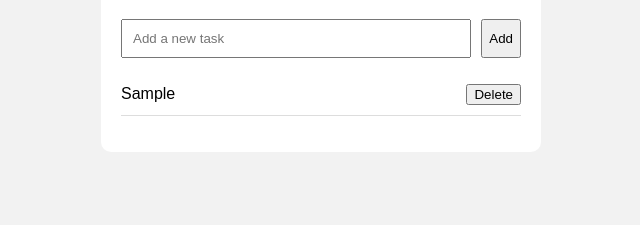
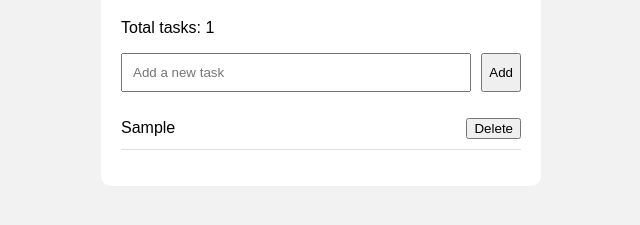
Before and after one commit to DevKherwal/Todo-app, a plain HTML site: page index.html in a window 1280 px wide. Both pictures are taken after typing "Sample" into the empty fields and a click on the button "Add". Shown: the part 149-374 px from the top of the page, without its empty margins (319-959 px from the left). Drawn offline with Linux system fonts and the light colour scheme.

Commit message:
Add total task counter

```diff
--- a/index.html
+++ b/index.html
@@ -10,6 +10,8 @@
     <div class="app">
         <h1>My To-Do List</h1>
 
+        <p id="taskCount">Total tasks: 0</p>
+
         <form id="taskForm">
             <input id="taskInput" type="text" placeholder="Add a new task">
             <button type="submit">Add</button>
--- a/script.js
+++ b/script.js
@@ -1,6 +1,8 @@
+
 const taskForm = document.querySelector("#taskForm");
 const taskInput = document.querySelector("#taskInput");
 const taskList = document.querySelector("#taskList");
+const taskCount = document.querySelector("#taskCount");
 
 let tasks = JSON.parse(localStorage.getItem("tasks")) || [];
 
@@ -11,30 +13,36 @@ function saveTasks() {
 function renderTasks() {
     taskList.innerHTML = "";
 
-    tasks.forEach(function (task, index) {
+    // NEW: Update total task count
+    taskCount.textContent = `Total tasks: ${tasks.length}`;
+
+    tasks.forEach((task, index) => {
         const li = document.createElement("li");
 
         const span = document.createElement("span");
         span.textContent = task.text;
+
         if (task.done) {
             span.classList.add("done");
         }
+
         span.addEventListener("click", function () {
             tasks[index].done = !tasks[index].done;
             saveTasks();
             renderTasks();
         });
 
-        const deleteBtn = document.createElement("button");
-        deleteBtn.textContent = "Delete";
-        deleteBtn.addEventListener("click", function () {
+        const deleteButton = document.createElement("button");
+        deleteButton.textContent = "Delete";
+
+        deleteButton.addEventListener("click", function () {
             tasks.splice(index, 1);
             saveTasks();
             renderTasks();
         });
 
         li.appendChild(span);
-        li.appendChild(deleteBtn);
+        li.appendChild(deleteButton);
         taskList.appendChild(li);
     });
 }
@@ -49,6 +57,7 @@ taskForm.addEventListener("submit", function (event) {
     }
 
     tasks.push({ text: taskText, done: false });
+
     saveTasks();
     renderTasks();
 
```
